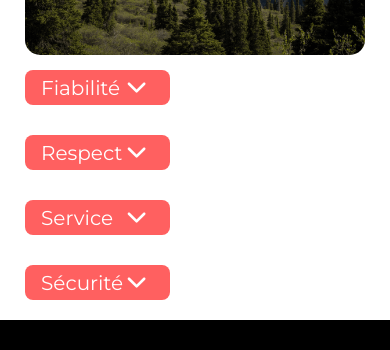
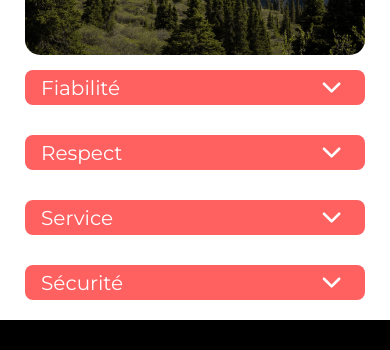
Before and after one commit to claractnn/P7-OpenClassrooms-Kasa, a React (Create React App) app: page /about in a window 390 px wide. Shown: the part 269-619 px from the top of the page. Built offline with nearby package versions, Linux system fonts and the light colour scheme; grey boxes are pictures that could not be loaded.

Commit message:
responsive width

```diff
--- a/src/styles/sass/components/_Scrolling.scss
+++ b/src/styles/sass/components/_Scrolling.scss
@@ -3,10 +3,9 @@
 
 .scrollings-container {
     display: flex;
+    justify-content: center;
         @include desktop {
             @include margin-desktop;
-            align-items: center;
-            justify-content: center;
         }
         @include tablet {
             @include margin-tablet;
@@ -20,6 +19,13 @@
     display: flex;
     flex-direction: column;
     gap: 30px;
+    width: 80%;
+    @include tablet {
+        width: 100%;
+    }
+    @include mobile {
+        width: 100%;
+    }
 }
 
 .scrolling {
--- a/src/styles/sass/main.css
+++ b/src/styles/sass/main.css
@@ -308,12 +308,11 @@
 
 .scrollings-container {
   display: flex;
+  justify-content: center;
 }
 @media screen and (min-width: 993px) and (max-width: 1600px) {
   .scrollings-container {
     margin: 40px 60px 40px;
-    align-items: center;
-    justify-content: center;
   }
 }
 @media screen and (min-width: 769px) and (max-width: 992px) {
@@ -331,6 +330,17 @@
   display: flex;
   flex-direction: column;
   gap: 30px;
+  width: 80%;
+}
+@media screen and (min-width: 769px) and (max-width: 992px) {
+  .scrollings {
+    width: 100%;
+  }
+}
+@media screen and (max-width: 768px) {
+  .scrollings {
+    width: 100%;
+  }
 }
 
 .scrolling {
```
Also changed, not shown: 1 other file (tests, documents, lock files or other folders).
